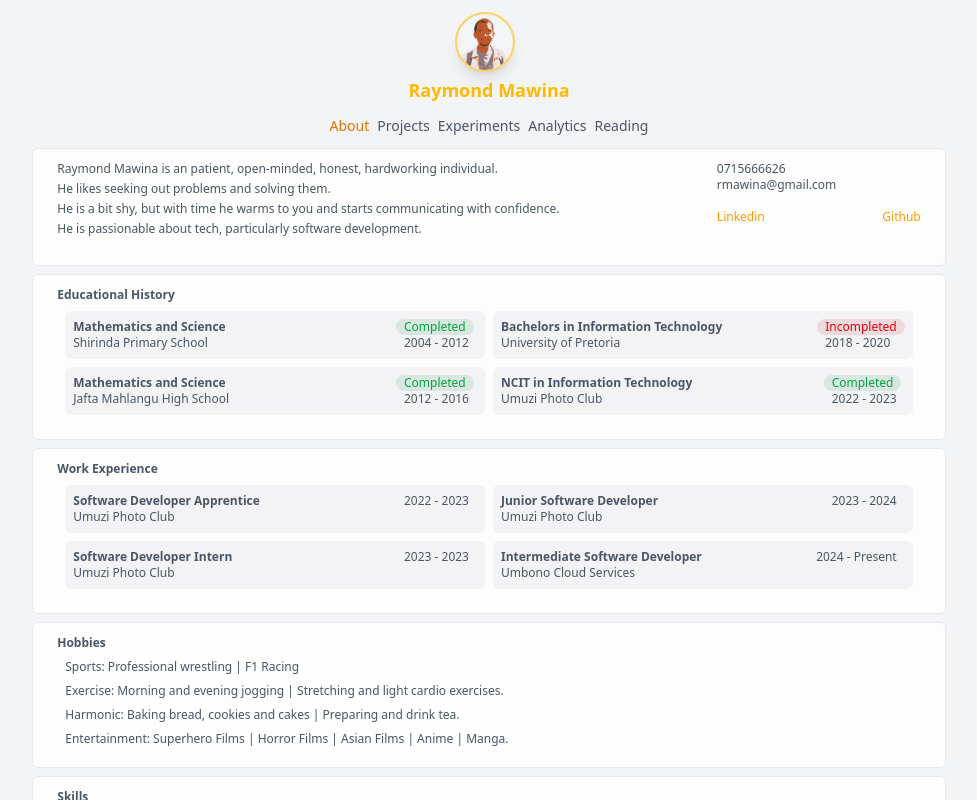
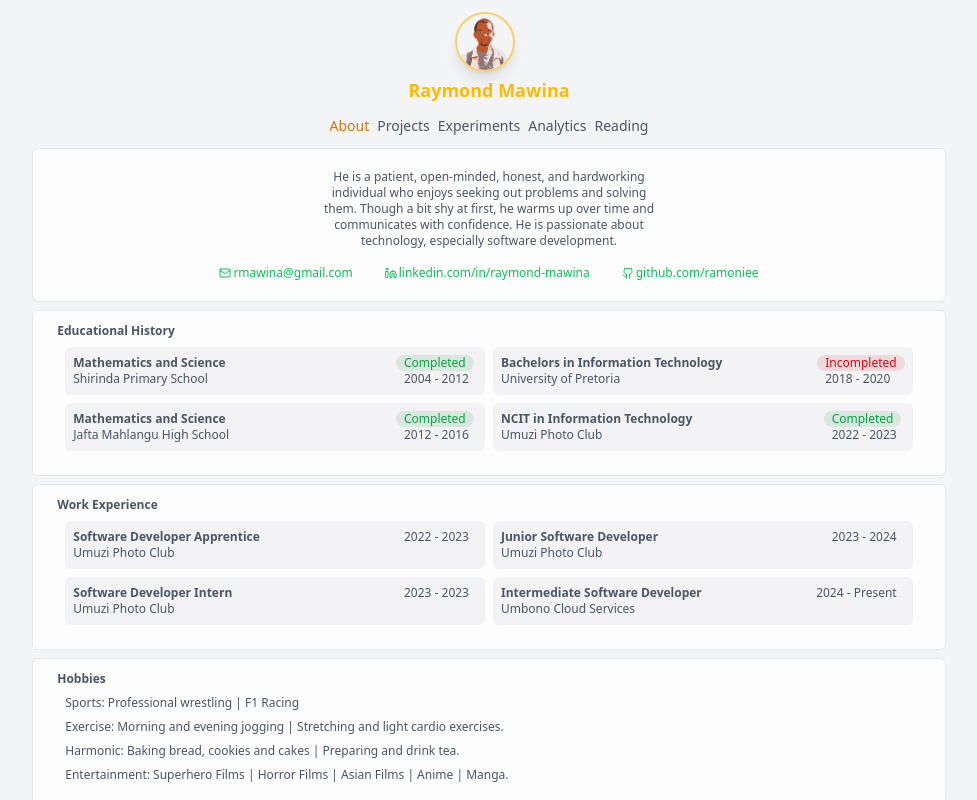
Before and after one commit to mfanaKoPitori/portfolio, a Next.js app: page / in a window 1280 px wide. Shown: the top 800 px of the page, without its empty margins (151-1128 px from the left). Built offline with nearby package versions, Linux system fonts and the light colour scheme; no server answers.

Commit message:
fix: styled the bio section in the about page

```diff
--- a/components/About/Presentation.tsx
+++ b/components/About/Presentation.tsx
@@ -1,5 +1,7 @@
+import Link from "next/link";
 import Image from "next/image";
 import React from "react";
+import { Mail, Linkedin, Github } from "lucide-react";
 
 interface EducationInstitutionProp {
   school_name: string;
@@ -23,41 +25,41 @@ const Presentation: React.FC<AboutProps> = ({ educationInfo, workExperienceInfo
   return (
     <>
       <section className="flex flex-col w-full md:w-full lg:7/11 xl:w-8/11 space-y-2 text-xs text-gray-600">
-        <section className="flex flex-col lg:flex-row justify-between bg-white/80 rounded-md border border-gray-200 py-3 px-4 space-y-4">
-          <section className="flex flex-col px-2 space-y-1">
-            <p>Raymond Mawina is an patient, open-minded, honest, hardworking individual.</p>
-            <p>He likes seeking out problems and solving them.</p>
-            <p>He is a bit shy, but with time he warms to you and starts communicating with confidence.</p>
-            <p>He is passionable about tech, particularly software development.</p>
+        <section className="grid justify-center bg-white/80 rounded-md border border-gray-200 py-3 px-4">
+          <section className="p-2 space-y-1 text-wrap text-center w-full lg:w-2/5 justify-self-center">
+            <p>He is a patient, open-minded, honest, and hardworking individual who enjoys seeking out problems and solving them. Though a bit shy at first, he warms up over time and communicates with confidence. He is passionate about technology, especially software development.</p>
           </section>
 
-          <section className="flex flex-col px-2 space-x-2 w-1/4 space-y-4">
-            <section className="flex flex-col space-x-1">
-              <p>0715666626</p>
-              <p>rmawina@gmail.com</p>
-            </section>
+          <section className="grid sm:flex justify-self-center space-x-2 lg:space-x-8 w-fit p-2">
+            <Link
+              href="mailto:rmawina@gmail.com"
+              className="flex gap-0.5 items-center text-green-500 text-md hover:underline"
+            >
+              <Mail size={12} />
+              rmawina@gmail.com
+            </Link>
 
-            <section className="flex flex-row justify-between space-x-2">
-              <a
-                href="https://www.linkedin.com"
-                target="_blank"
-                rel="noopener noreferrer"
-                className=" text-amber-500 text-md hover:underline"
-              >
-                Linkedin
-              </a>
+            <Link
+              href="https://www.linkedin.com/in/raymond-mawina"
+              target="_blank"
+              rel="noopener noreferrer"
+              className="flex gap-0.5 items-center text-green-500 text-md hover:underline"
+            >
+              <Linkedin size={12} />
+              linkedin.com/in/raymond-mawina
+            </Link>
 
-              <a
-                href="https://www.github.com"
-                target="_blank"
-                rel="noopener noreferrer"
-                className=" text-amber-500 text-md hover:underline"
-              >
-                Github
-              </a>
+            <Link
+              href="https://github.com/ramoniee"
+              target="_blank"
+              rel="noopener noreferrer"
+              className="flex gap-0.5 items-center text-green-500 text-md hover:underline"
+            >
+              <Github size={12} />
+              github.com/ramoniee
+            </Link>
+          </section>
 
-            </section>
-          </section>
         </section>
 
         <section className="bg-white/80 rounded-md border border-gray-200 py-3 px-6 text-gray-600">
--- a/package.json
+++ b/package.json
@@ -10,6 +10,7 @@
     "lint": "next lint"
   },
   "dependencies": {
+    "lucide-react": "^0.555.0",
     "next": "15.3.0",
     "next-sitemap": "^4.2.3",
     "react": "^19.0.0",
```
Also changed, not shown: 1 other file (tests, documents, lock files or other folders).
